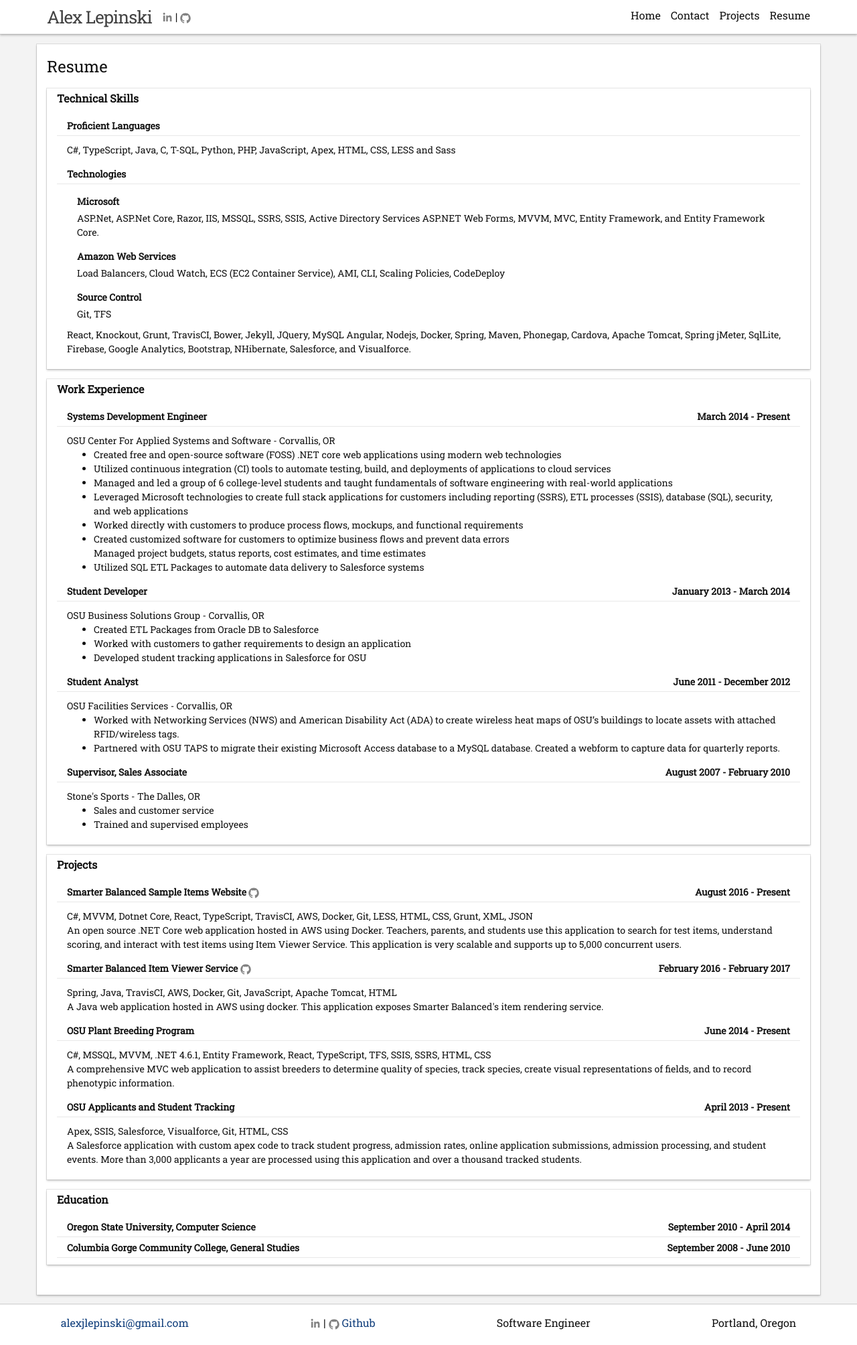
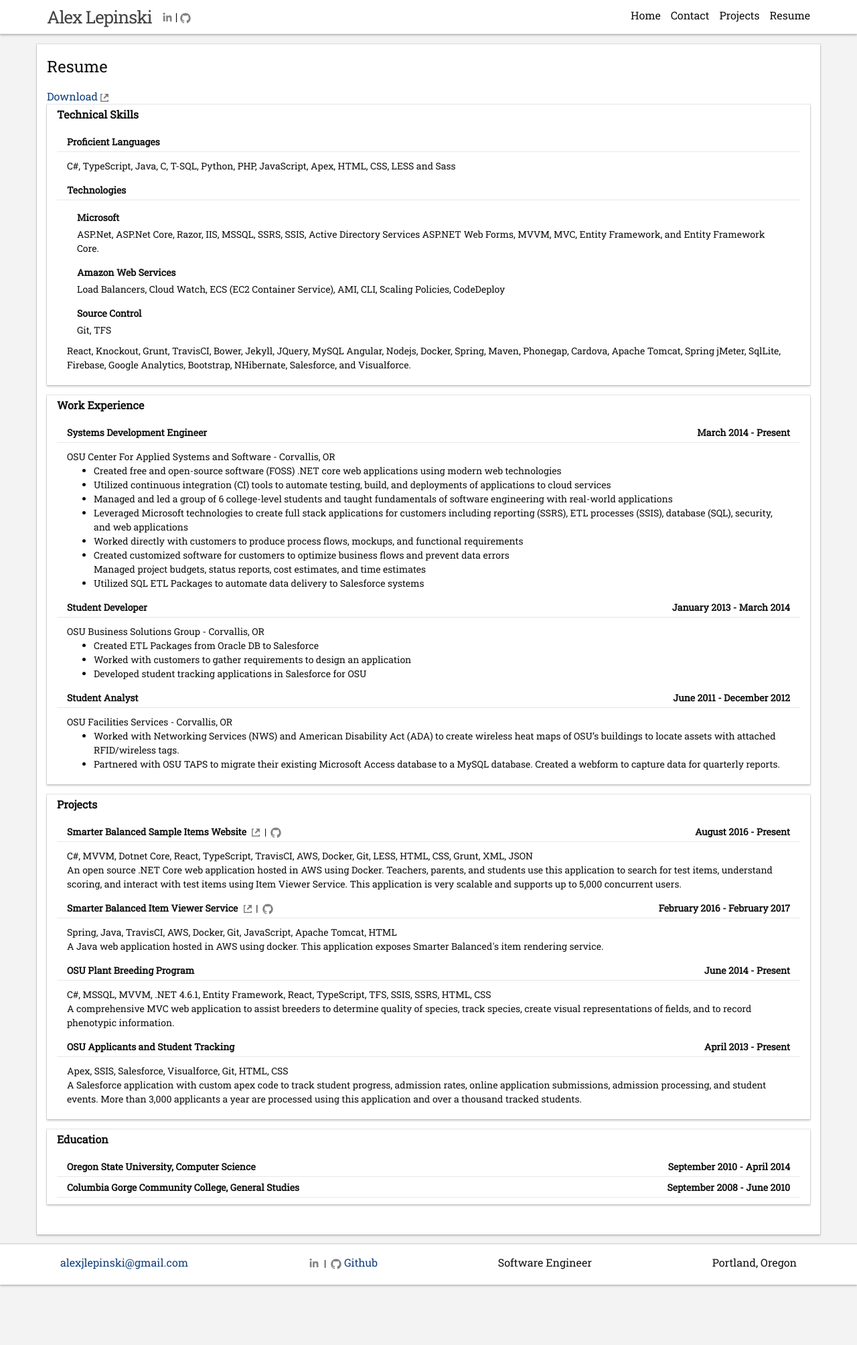
Before and after one commit to alexlepinski/alexlepinski.github.io, a Jekyll site: the page built from resume.html, in a window 1280 px wide. Shown: the whole page at 67% size. Built offline with Jekyll 4.4.1, drawn with Linux system fonts in a browser that asks for light colours; some web fonts are replaced.

Commit message:
Updated pages to include links and finished resume.html

```diff
--- a/_sass/_base.scss
+++ b/_sass/_base.scss
@@ -110,15 +110,23 @@
     }
 }
 .icon {
+    > svg {
 
-    > svg {
         display: inline-block;
-        width: 16px;
-        height: 16px;
+        width: 12px;
+        height: 12px;
         vertical-align: middle;
-
         path {
             fill: $grey-color;
         }
+
+    }
+
+}
+
+.icon-linkedin, .icon-github {
+    > svg {
+        width: 16px;
+        height: 16px;
     }
 }
--- a/_sass/_custom.scss
+++ b/_sass/_custom.scss
@@ -26,6 +26,10 @@
     align-items: center;
     flex-wrap: wrap;
 
+}
+
+.title-links{
+    margin-left: 5px;
 }
 
 .subsection .header {
--- a/_sass/_layout.scss
+++ b/_sass/_layout.scss
@@ -182,3 +182,8 @@
     padding: 0 $spacing-unit/2;
 
 }
+.link-spacer{
+    font-size: $font-size-smaller;
+    font-weight: normal;
+    padding: 0 3px;
+}
--- a/contact.html
+++ b/contact.html
@@ -21,7 +21,7 @@
                     <div>
                         {% if site.linkedin_username %}
                             {% include icon-linkedin.html username=site.linkedin_username linktext="" %}
-                        |
+                        <span class="link-spacer">|</span>
                         {% endif %}
                         {% include icon-github.html username=site.github_username linktext="" %}
                     </div>
--- a/resume.html
+++ b/resume.html
@@ -5,6 +5,7 @@
 header: Resume
 ---
 <div class="projects-container">
+    {% include resume-link.html %}
     <div class="technical-skills">
         <div class="section">
             <div class="header">
@@ -135,19 +136,6 @@
                         </ul>
                     </div>
                 </div>
-                <div class="subsection">
-                    <div class="header">
-                        <div class="title">Supervisor, Sales Associate</div>
-                        <div class="dates">August 2007 - February 2010</div>
-                    </div>
-                    <div class="body">
-                         <div class="body-title">Stone's Sports - The Dalles, OR</div>
-                        <ul>
-                            <li>Sales and customer service</li>
-                            <li>Trained and supervised employees</li>
-                        </ul>
-                    </div>
-                </div>
             </div>
         </div>
     </div>
@@ -160,7 +148,13 @@
                 <!--Project-->
                 <div class="subsection">
                     <div class="header">
-                        <div class="title">Smarter Balanced Sample Items Website {% include icon-github.html username="osu-cass/SampleItemsWebsite" linktext="" %}</div>
+                     <div class="title">Smarter Balanced Sample Items Website
+                            <span class="title-links">
+                                {% include icon-link.html url="http://sampleitems.smarterbalanced.org/" title="Sample Items" icon="external-link" linktext="" %}
+                                <span class="link-spacer">|</span>
+                                {% include icon-github.html username="osu-cass/SampleItemsWebsite" linktext="" %}
+                            </span>
+                        </div>
                         <div class="dates">August 2016 - Present</div>
                         </div>
                     <div class="body">
@@ -179,7 +173,13 @@
                 <!--Project-->
                 <div class="subsection">
                     <div class="header">
-                        <div class="title">Smarter Balanced Item Viewer Service {% include icon-github.html username="osu-cass/AP_ItemViewerService" linktext="" %}</div>
+                        <div class="title">Smarter Balanced Item Viewer Service
+                            <span class="title-links">
+                                {% include icon-link.html url="http://ivs.smarterbalanced.org/items?ids=187-2645,187-2643,187-2644,187-2558" title="Item Viewer Service" icon="external-link" linktext="" %}
+                                <span class="link-spacer">|</span>
+                                {% include icon-github.html username="osu-cass/AP_ItemViewerService" linktext="" %}
+                            </span>
+                        </div>
                         <div class="dates">February 2016 - February 2017</div>
                     </div>
                     <div class="body">
```
Also changed, not shown: projects.html (+14 -2 lines).
